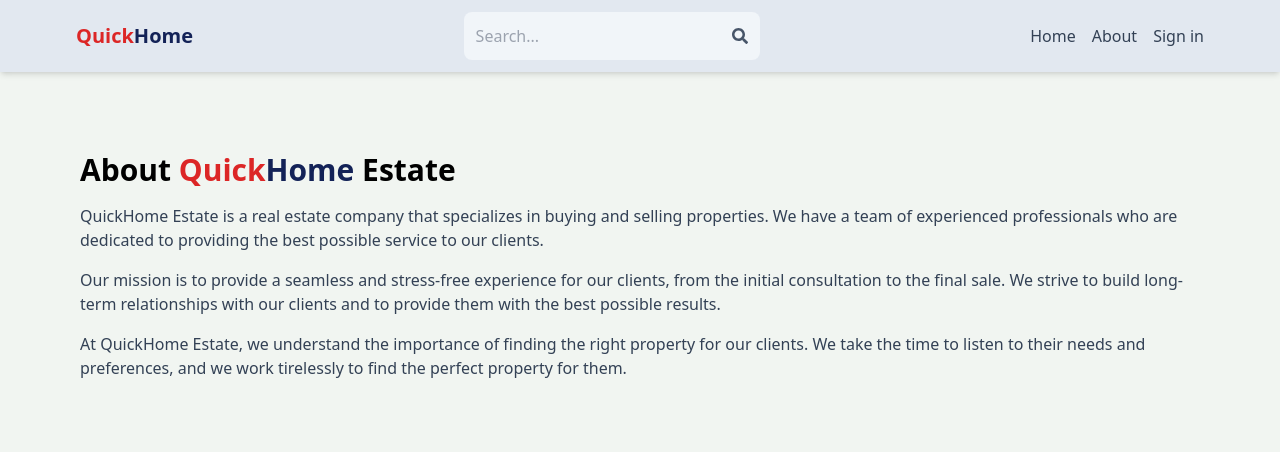
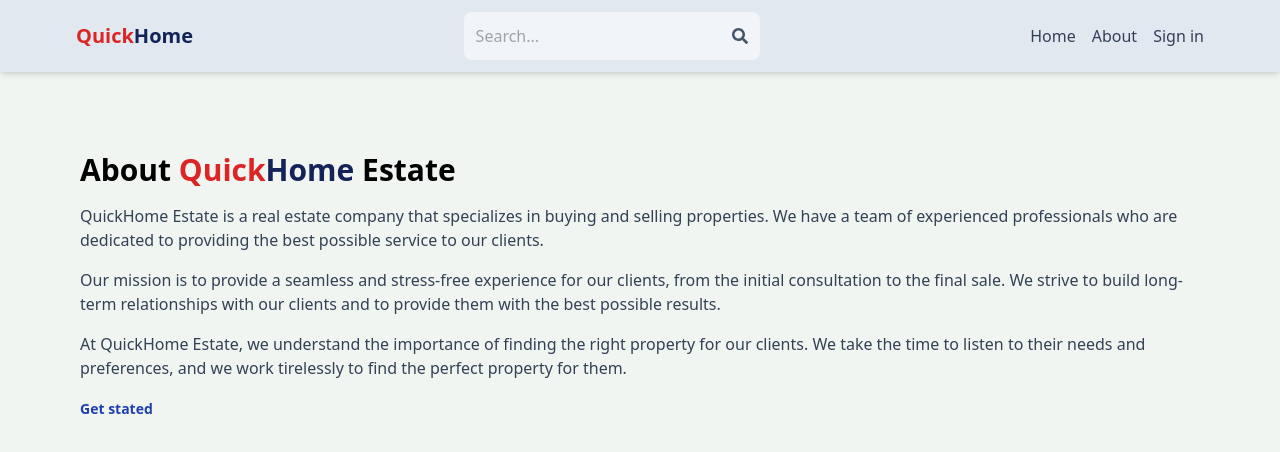
Before and after one commit to peterjuniormendy/real-estate, a React (Vite) app in the folder client/: page /about in a window 1280 px wide. Shown: the top 452 px of the page. Built offline with nearby package versions, Linux system fonts and the light colour scheme; no server answers.

Commit message:
add get started button to about page

```diff
--- a/client/src/pages/About.tsx
+++ b/client/src/pages/About.tsx
@@ -1,3 +1,5 @@
+import { Link } from "react-router-dom";
+
 const About = () => {
   return (
     <div className="py-20 px-4 max-w-6xl mx-auto ">
@@ -22,6 +24,12 @@ const About = () => {
         preferences, and we work tirelessly to find the perfect property for
         them.
       </p>
+      <Link
+        to="/search"
+        className="text-xs sm:text-sm text-blue-800 font-bold hover:underline"
+      >
+        Get stated
+      </Link>
     </div>
   );
 };
```
